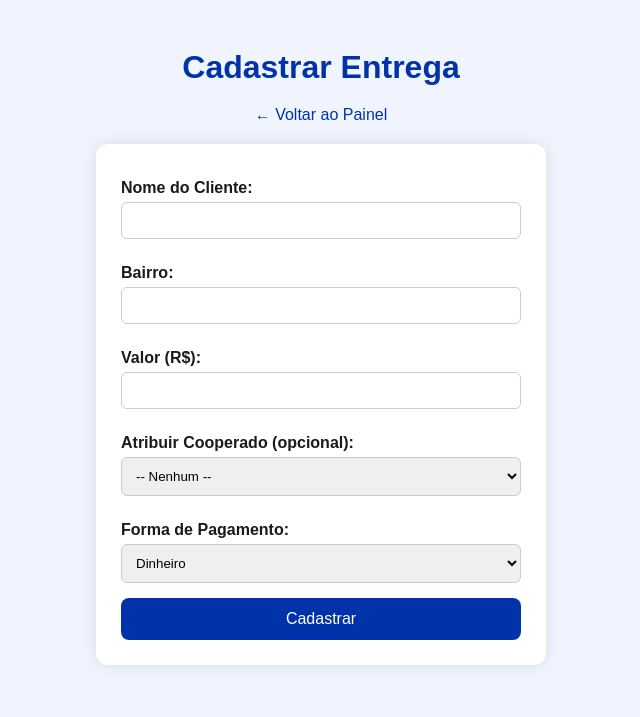
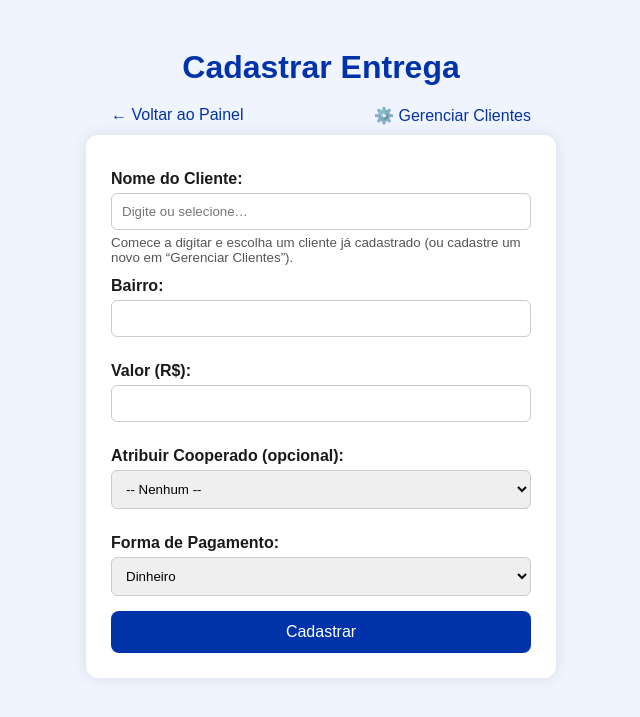
Before and after one commit to Coopex-entregas/asdfghjkl, a Flask app: page /cadastrar_entrega in a window 1280 px wide. Shown: the top 717 px of the page, without its empty margins (319-959 px from the left). Run offline with Flask 3, Linux system fonts and the light colour scheme; the visitor is signed in with stand-in values (Sample User, id 1); data that the repository does not hold is empty.

Commit message:
Update cadastrar_entrega.html

```diff
--- a/templates/cadastrar_entrega.html
+++ b/templates/cadastrar_entrega.html
@@ -24,7 +24,7 @@
       border-radius: 12px;
       box-shadow: 0 0 15px rgba(0,0,0,0.1);
       width: 100%;
-      max-width: 400px;
+      max-width: 420px;
     }
     label {
       display: block;
@@ -41,6 +41,10 @@
       margin-bottom: 15px;
       box-sizing: border-box;
     }
+    small.hint { display:block; margin-top:-10px; margin-bottom:12px; color:#555; }
+    .top-actions{width:100%; max-width:420px; display:flex; justify-content:space-between; gap:10px; margin-bottom:10px;}
+    .link { text-decoration: none; color: #0033aa; }
+    .link:hover { text-decoration: underline; }
     button {
       background-color: #0033aa;
       color: white;
@@ -51,43 +55,58 @@
       font-size: 16px;
       cursor: pointer;
     }
-    button:hover {
-      background-color: #002b88;
-    }
-    a {
-      text-decoration: none;
-      color: #0033aa;
-      margin-bottom: 20px;
-      display: inline-block;
-    }
-    a:hover {
-      text-decoration: underline;
-    }
+    button:hover { background-color: #002b88; }
   </style>
 </head>
 <body>
   <h1>Cadastrar Entrega</h1>
-  <a href="{{ url_for('admin') }}">← Voltar ao Painel</a>
+
+  <div class="top-actions">
+    <a class="link" href="{{ url_for('admin') }}">← Voltar ao Painel</a>
+    <a class="link" href="{{ url_for('clientes') }}">⚙️ Gerenciar Clientes</a>
+  </div>
+
   <form method="POST" action="{{ url_for('cadastrar_entrega') }}">
-    <label>Nome do Cliente:</label>
-    <input type="text" name="cliente" required/>
+    <!-- CLIENTE com datalist -->
+    <label for="cliente-input">Nome do Cliente:</label>
+    <input
+      id="cliente-input"
+      list="clientes-datalist"
+      name="cliente"
+      type="text"
+      placeholder="Digite ou selecione…"
+      required
+      autocomplete="off"
+    />
+    <datalist id="clientes-datalist">
+      {% if clientes %}
+        {% for cl in clientes %}
+          <option
+            value="{{ cl.nome }}"
+            data-bairro="{{ cl.bairro_origem or '' }}"
+            data-telefone="{{ cl.telefone or '' }}"
+          ></option>
+        {% endfor %}
+      {% endif %}
+    </datalist>
+    <small class="hint">Comece a digitar e escolha um cliente já cadastrado (ou cadastre um novo em “Gerenciar Clientes”).</small>
 
-    <label>Bairro:</label>
-    <input type="text" name="bairro" required/>
+    <label for="bairro">Bairro:</label>
+    <input id="bairro" type="text" name="bairro" required/>
 
-    <label>Valor (R$):</label>
-    <input type="number" name="valor" step="0.01" min="0" required/>
+    <label for="valor">Valor (R$):</label>
+    <input id="valor" type="number" name="valor" step="0.01" min="0" required/>
 
-    <label>Atribuir Cooperado (opcional):</label>
-    <select name="cooperado_id">
+    <label for="cooperado_id">Atribuir Cooperado (opcional):</label>
+    <select id="cooperado_id" name="cooperado_id">
       <option value="">-- Nenhum --</option>
       {% for c in cooperados %}
-      <option value="{{ c.id }}">{{ c.nome }}</option>
+        <option value="{{ c.id }}">{{ c.nome }}</option>
       {% endfor %}
     </select>
 
-    <label>Forma de Pagamento:</label>
-    <select name="pagamento" required>
+    <label for="pagamento">Forma de Pagamento:</label>
+    <select id="pagamento" name="pagamento" required>
       <option value="Dinheiro">Dinheiro</option>
       <option value="Pix">Pix</option>
       <option value="Comanda">Comanda</option>
@@ -95,5 +114,31 @@
 
     <button type="submit">Cadastrar</button>
   </form>
+
+  <script>
+    // Auto-preenche o "Bairro" quando o cliente é escolhido do datalist
+    (function () {
+      const inpCliente = document.getElementById('cliente-input');
+      const lista = document.getElementById('clientes-datalist');
+      const inpBairro = document.getElementById('bairro');
+
+      function preencherCamposSeConhecido() {
+        if (!lista) return;
+        const valor = (inpCliente.value || '').trim().toLowerCase();
+        if (!valor) return;
+
+        // Procura option cujo value case-insensitive bate com o digitado
+        const opt = Array.from(lista.options).find(o => (o.value || '').trim().toLowerCase() === valor);
+        if (opt) {
+          const bairro = opt.getAttribute('data-bairro') || '';
+          // Só preenche bairro se estiver vazio (para não sobrescrever manual)
+          if (bairro && !inpBairro.value) inpBairro.value = bairro;
+        }
+      }
+
+      inpCliente.addEventListener('change', preencherCamposSeConhecido);
+      inpCliente.addEventListener('blur', preencherCamposSeConhecido);
+    })();
+  </script>
 </body>
 </html>
```
